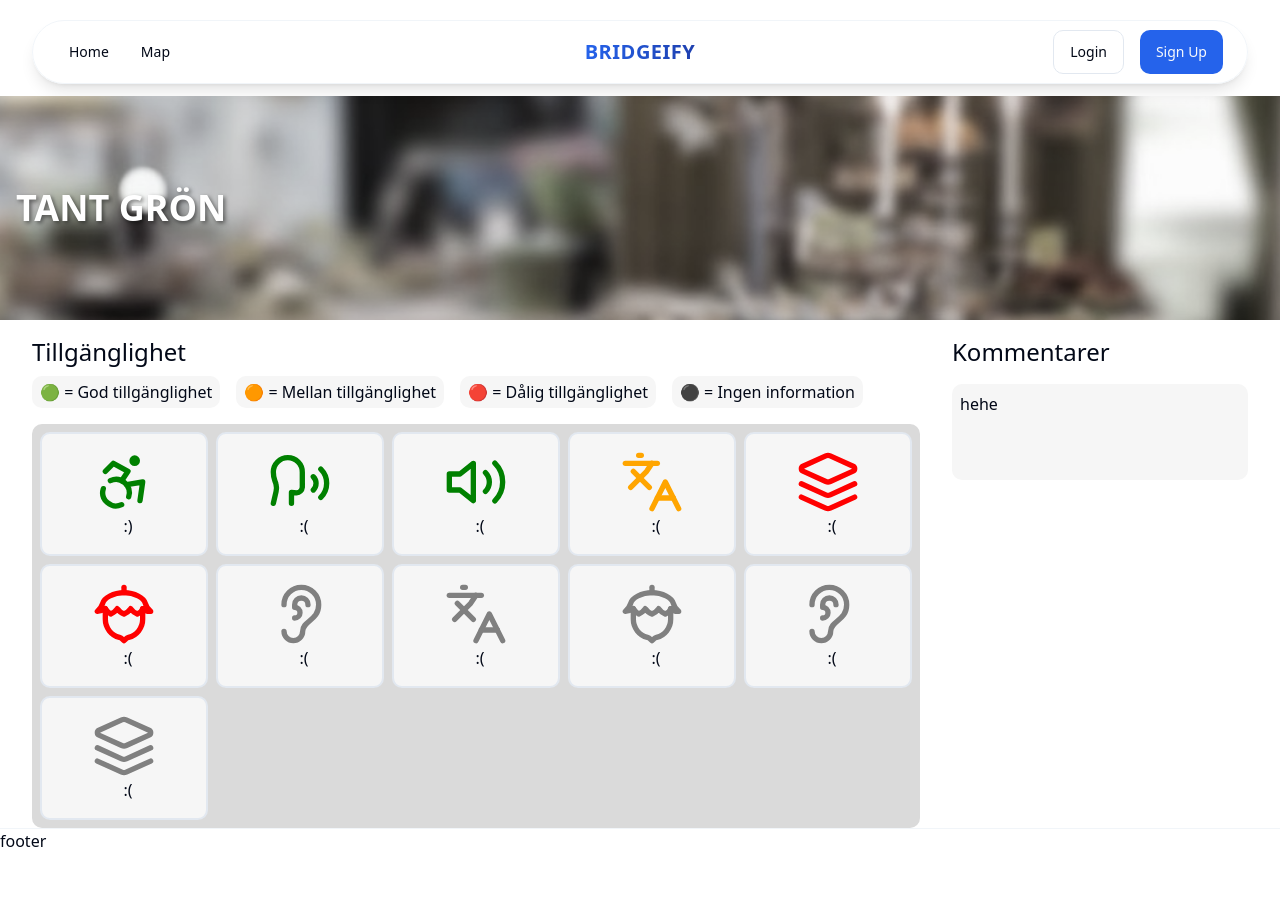
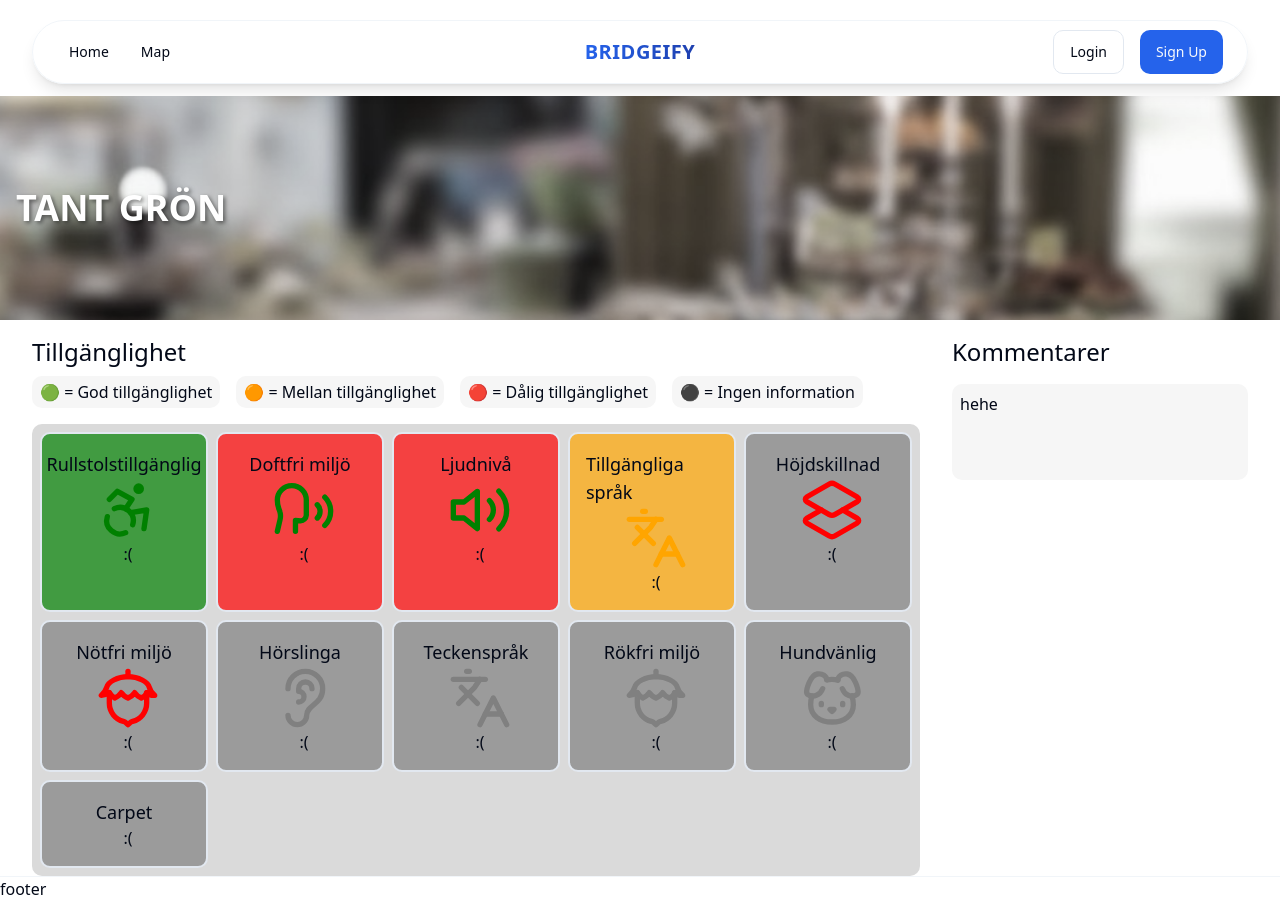
Before and after one commit to btcbojb/sh, a Next.js app: page /map/1 in a window 1280 px wide. Before the commit the page ends 853 px from the top, so only its background shows below. Built offline with nearby package versions, Linux system fonts and the light colour scheme.

Commit message:
single page

```diff
--- a/src/api/types/types.ts
+++ b/src/api/types/types.ts
@@ -17,7 +17,6 @@ export type Availability = {
   SignLanguage?: Score;
   Smoke?: Score;
   DogFriendly?: Score;
-  Carpet?: Score;
 };
 
 enum Score {
--- a/src/app/map/[place]/page.tsx
+++ b/src/app/map/[place]/page.tsx
@@ -1,8 +1,9 @@
 import {
   Accessibility,
+  Dog,
   Ear,
   Languages,
-  Layers,
+  Layers2,
   Nut,
   Speech,
   Volume2,
@@ -13,17 +14,17 @@ const tantGron = {
   id: "1",
   name: "Tant Grön",
   availability: {
-    Wheelchair: "green",
-    Perfume: "red",
-    Volume: "red",
-    Languages: "orange",
-    ElevationDiffrence: "gray",
-    Nuts: "gray",
-    AuditoryLoop: "gray",
-    SignLanguage: "gray",
-    Smoke: "gray",
-    DogFriendly: "gray",
-    Carpet: "gray",
+    Wheelchair: "rgba(0, 128, 0, 0.7)", // green
+    Perfume: "rgba(255, 0, 0, 0.7)", // red
+    Volume: "rgba(255, 0, 0, 0.7)", // red
+    Languages: "rgba(255, 165, 0, 0.7)", // orange
+    ElevationDiffrence: "rgba(128, 128, 128, 0.7)", // gray
+    Nuts: "rgba(128, 128, 128, 0.7)", // gray
+    AuditoryLoop: "rgba(128, 128, 128, 0.7)", // gray
+    SignLanguage: "rgba(128, 128, 128, 0.7)", // gray
+    Smoke: "rgba(128, 128, 128, 0.7)", // gray
+    DogFriendly: "rgba(128, 128, 128, 0.7)", // gray
+    Carpet: "rgba(128, 128, 128, 0.7)", // gray
   },
 };
 
@@ -38,7 +39,7 @@ function renderIcon(key: string): JSX.Element {
     case "Languages":
       return <Languages size={64} color="orange" />;
     case "ElevationDiffrence":
-      return <Layers size={64} color="red" />;
+      return <Layers2 size={64} color="red" />;
     case "Nuts":
       return <Nut size={64} color="red" />;
     case "AuditoryLoop":
@@ -48,11 +49,36 @@ function renderIcon(key: string): JSX.Element {
     case "Smoke":
       return <Nut size={64} color="gray" />;
     case "DogFriendly":
-      return <Ear size={64} color="gray" />;
-    case "Carpet":
-      return <Layers size={64} color="gray" />;
+      return <Dog size={64} color="gray" />;
     default:
       return <></>;
+  }
+}
+
+function translateKey(key: string): string {
+  switch (key) {
+    case "Wheelchair":
+      return "Rullstolstillgänglig";
+    case "Perfume":
+      return "Doftfri miljö";
+    case "Volume":
+      return "Ljudnivå";
+    case "Languages":
+      return "Tillgängliga språk";
+    case "ElevationDiffrence":
+      return "Höjdskillnad";
+    case "Nuts":
+      return "Nötfri miljö";
+    case "AuditoryLoop":
+      return "Hörslinga";
+    case "SignLanguage":
+      return "Teckenspråk";
+    case "Smoke":
+      return "Rökfri miljö";
+    case "DogFriendly":
+      return "Hundvänlig";
+    default:
+      return key;
   }
 }
 
@@ -98,8 +124,12 @@ export default function PlacePage() {
                 ([key, value], index) => (
                   <div
                     key={index}
-                    className="flex items-center space-x-2 border-2 bg-[#f6f6f6] flex-col rounded-md p-4"
+                    className={`flex items-center space-x-2 border-2 flex-col rounded-md p-4`}
+                    style={{
+                      backgroundColor: `${value}`,
+                    }}
                   >
+                    <p className="text-lg font-medium">{translateKey(key)}</p>
                     {renderIcon(key)}
                     <p>{value === "green" ? ":)" : ":("}</p>
                   </div>
```
